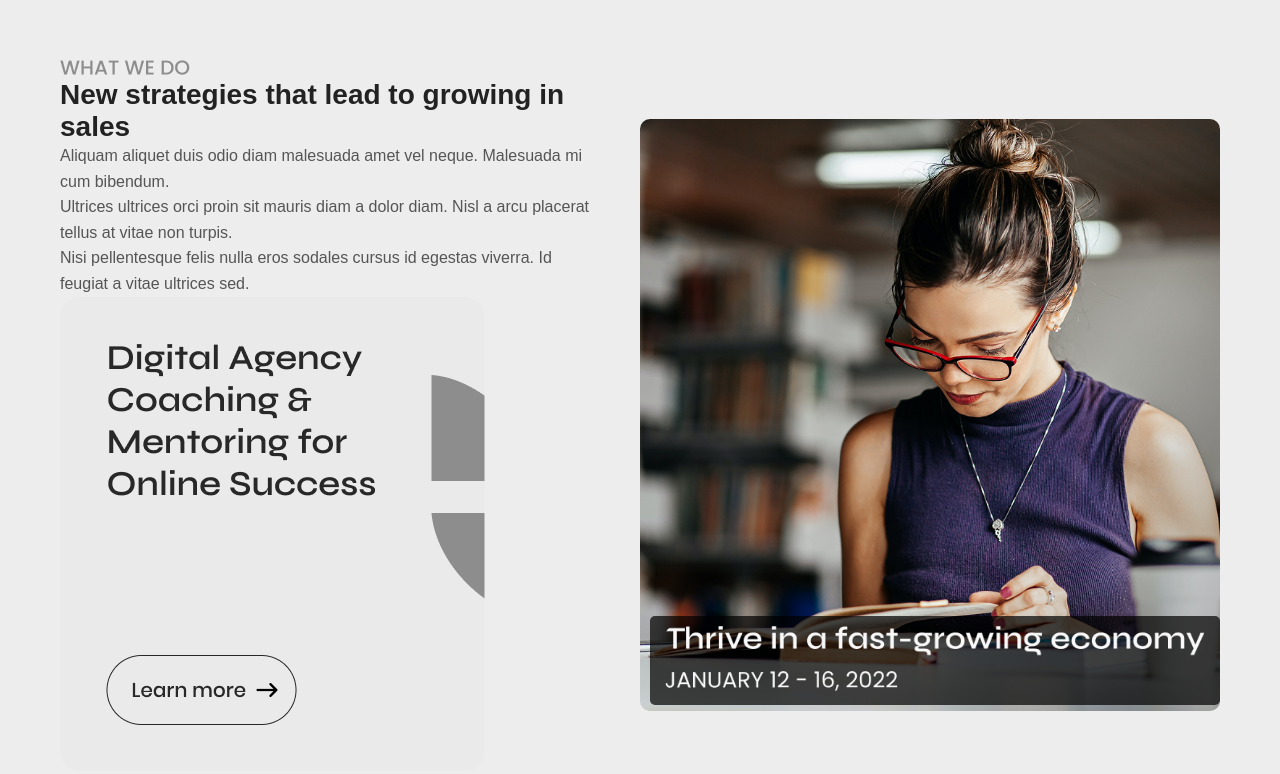
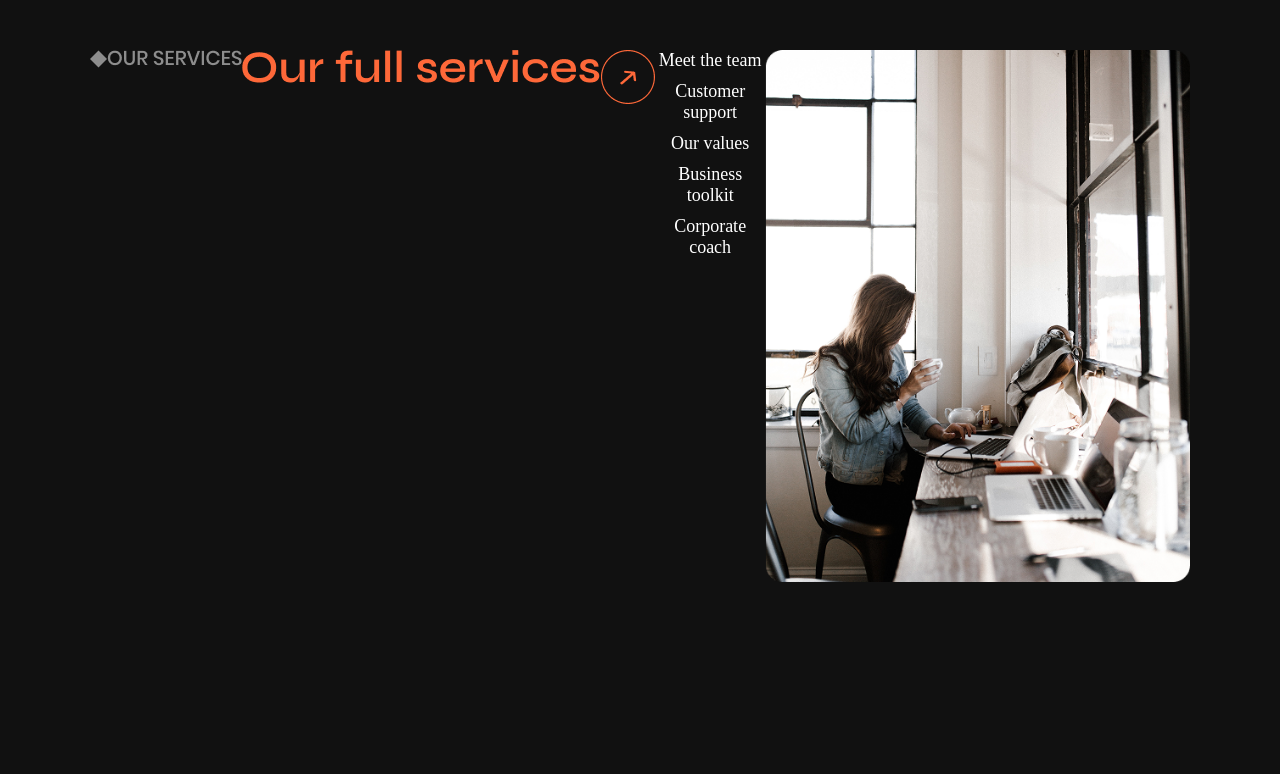
Before and after one commit to rruyyaa/eskool, a plain HTML site: page index.html in a window 1280 px wide. Drawn offline with Linux system fonts and the light colour scheme.

Commit message:
Our services oluşturuldu

```diff
--- a/index.html
+++ b/index.html
@@ -10,28 +10,30 @@
     <link href="https://fonts.googleapis.com/css2?family=Inter:ital,opsz,wght@0,14..32,100..900;1,14..32,100..900&family=Lato:ital,wght@0,100;0,300;0,400;0,700;0,900;1,100;1,300;1,400;1,700;1,900&display=swap" rel="stylesheet">
 </head>
 <body>
-    <section class="what-we-do">
-        <div class="text-content">
-            <img src="assets/WHAT WE DO.png"/>
+    <section class="our-services">
 
 
-            <h2>New strategies that lead to growing in sales</h2>
 
-            <p>Aliquam aliquet duis odio diam malesuada amet vel neque. Malesuada mi cum bibendum.</p>
-            <p>Ultrices ultrices orci proin sit mauris diam a dolor diam. Nisl a arcu placerat tellus at vitae non turpis.</p>
-            <p>Nisi pellentesque felis nulla eros sodales cursus id egestas viverra. Id feugiat a vitae ultrices sed.</p>
+        <img src="assets/Rectangle 46 (1).png"/>
+        <img src="assets/ourservicestitle.png"/>
+        <img src="assets/Our full services.png"/>
+        <img src="assets/ok isareti.png"/>
 
-            <img src="assets/Frame 69 (1).png"/>
-        </div>
+        <ul>
+            <li>Meet the team</li>
+            <li>Customer support</li>
+            <li>Our values</li>
+            <li>Business toolkit</li>
+            <li>Corporate coach</li>
+        </ul>
 
-        <div class="image-content">
-            <img src="assets/imagee.png" />
-            <div class="overlay-image">
-                <img src="assets/tarih.png">
 
-            </div>
+
+        <div class="right-image">
+            <img src="assets/imagewoman.png"/>
         </div>
     </section>
+
 
 
         </body>
--- a/styles/style.css
+++ b/styles/style.css
@@ -9,79 +9,68 @@ body {
     font-family: Arial, sans-serif;
     margin: 0;
     padding: 0;
-    background-color: #f5f5f5;
+    background-color: #111;
 }
-.what-we-do {
+.our-services {
+    background-color: #111; /* Arka plan */
+    color: white;
+    padding: 50px;
+    font-family: "Syne" ;
+    font-style:normal; /* Orijinal tasarımın fontuna benzer bir font */
+    max-width: 1200px;
+    display:flex;
+    align-items: flex-start;
+    justify-content: space-between;
+    height: 100vh;
+    text-align: center;
+    margin:  0 auto;
+}
+
+.our-services text {
+    width: 50%; /* Yazıları sol tarafa yay */
+    display: flex;
+    flex-direction: column;
+    align-items: center;
+    text-align: center; /* Sol hizalama sağla */
+}
+
+.our-services h2 {
+    display:flex;
+    font-size: 24px;
+    color: orange; /* Turuncu renk */
     display: flex;
     align-items: center;
-    justify-content: space-between;
-    padding: 60px;
-    background: #EDEDED;
+    gap: 8px; /* Ok ile metin arasındaki boşluk */
 }
 
-.text-content {
-    width: 50%;
-    padding-right: 40px;
+.our-services .icon {
+    gap:8px;
+    font-size: 18px;
+    color: orange;
+    transform:translate();
+
 }
 
-.section-tag {
-    font-size: 14px;
-    text-transform: uppercase;
-    color: gray;
-    letter-spacing: 1px;
+.our-services ul {
+    align-items: center;
+    list-style: none;
+    padding: 0;
+    color: white; /* Yazıyı görünür yap */
+    font-size: 18px;
 }
 
-h2 {
-    font-size: 28px;
-    color: #222;
+.our-services li {
+    font-size: 18px;
+    margin-bottom: 10px;
 }
 
-p {
-    font-size: 16px;
-    color: #555;
-    line-height: 1.6;
+.right-image{
+    width: 45%;
+    justify-content:flex-end; /* Resmi sağa yasla */
+    display: flex;/* İsteğe bağlı, sağdan boşluk bırakır */
 }
-
-.learn-more {
-    background: transparent;
-    border: 1px solid black;
-    padding: 10px 20px;
-    cursor: pointer;
-    margin-top: 20px;
-}
-
-.image-content {
-    width: 50%;
-    position: relative;
-}
-
-.image-content img {
-    width: 100%;
+.right-image img {
+    float: right;
+    max-width: 100%; /* Resmin genişliğini küçült */
     border-radius: 10px;
 }
-
-.overlay-image {
-    position: absolute;
-    bottom: 10px;
-    left: 10px;
-    background: rgba(0, 0, 0, 0.7);
-    color: white;
-    padding: 10px 15px;
-    border-radius: 5px;
-}
-
-
-/* Responsive */
-@media (max-width: 768px) {
-    .what-we-do {
-        flex-direction: column;
-        text-align: center;
-    }
-    .text-content {
-        width: 100%;
-        padding-right: 0;
-    }
-    .image-content {
-        width: 100%;
-    }
-}
```
Also changed, not shown: assets/Our full services.png (added), assets/imagewoman.png (added), assets/ok isareti.png (added), assets/ourservicestitle.png (added), assets/text.png (added).
